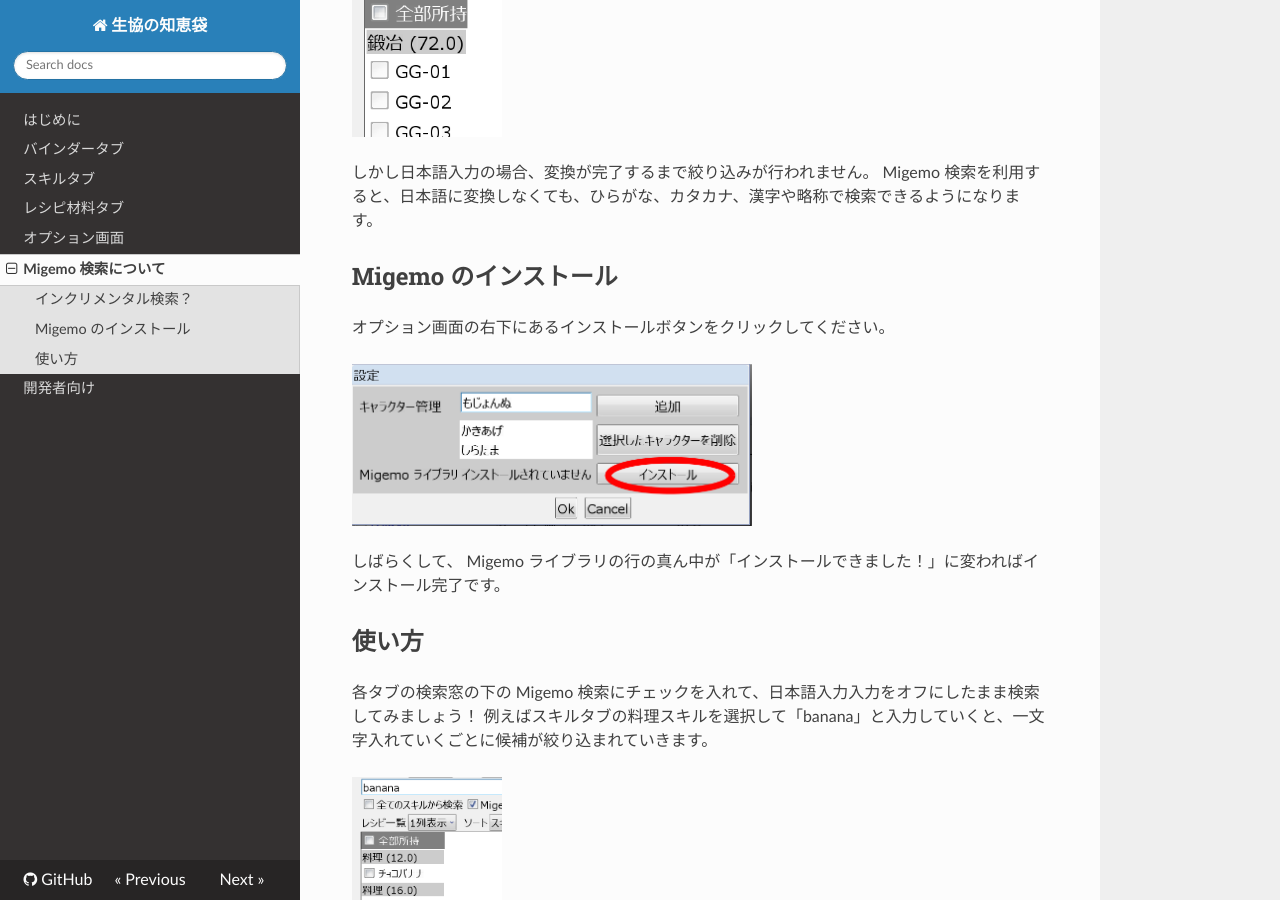
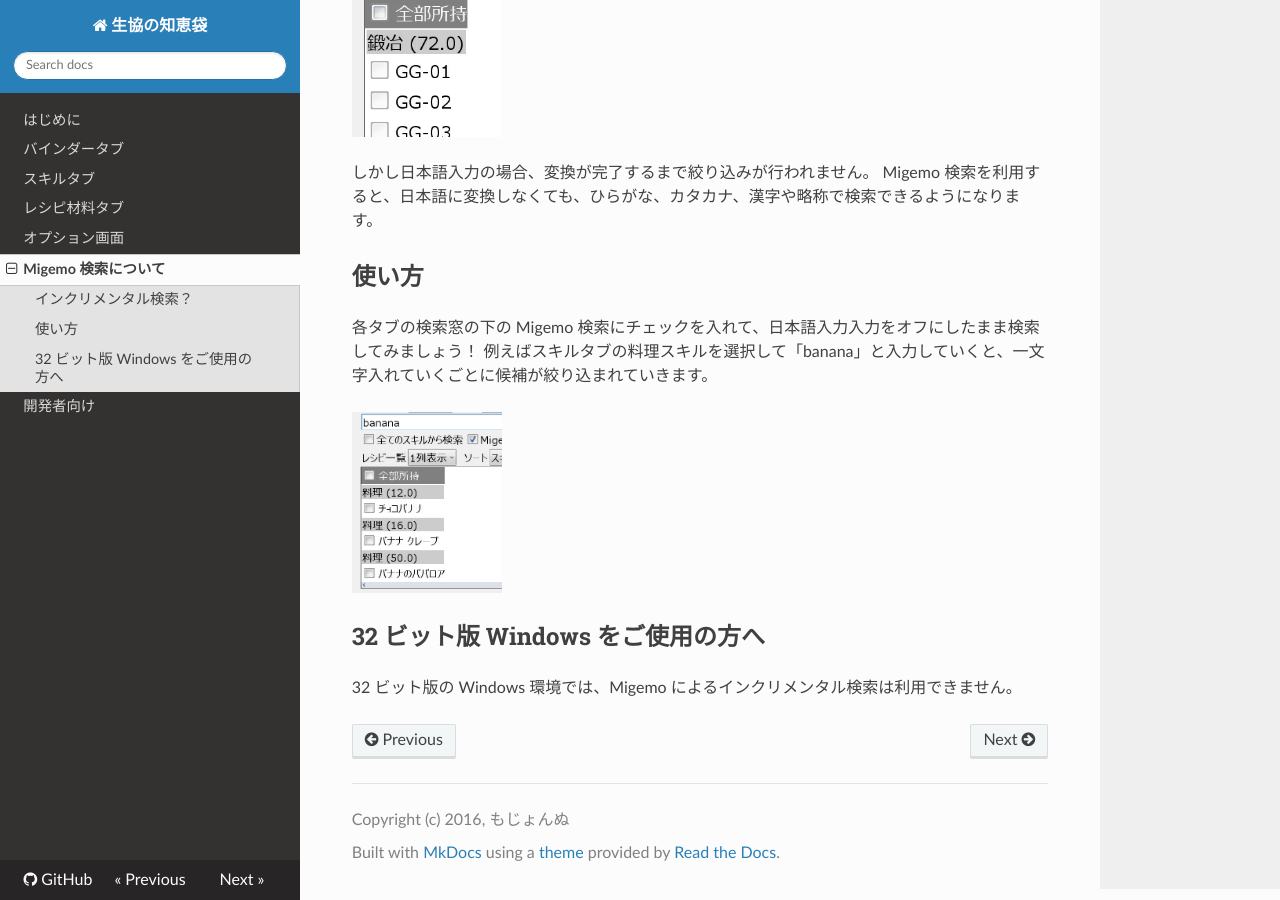
Before and after one commit to coop-mojo/moecoop, an MkDocs documentation site: the page built from docs/migemo.md, in a window 1280 px wide and 900 px high, scrolled down 501 px. Built offline with MkDocs 1.6.1, drawn with Linux system fonts in a browser that asks for light colours; nearby versions of some CDN libraries; old or Windows-style settings are respelled for this version of MkDocs.

Commit message:
ドキュメント内の Migemo 検索に関する記述を修正

```diff
--- a/docs/migemo.md
+++ b/docs/migemo.md
@@ -11,16 +11,12 @@
 しかし日本語入力の場合、変換が完了するまで絞り込みが行われません。
 Migemo 検索を利用すると、日本語に変換しなくても、ひらがな、カタカナ、漢字や略称で検索できるようになります。
 
-## Migemo のインストール
-オプション画面の右下にあるインストールボタンをクリックしてください。
-
-![オプション画面](img/migemo-install.png)
-
-しばらくして、 Migemo ライブラリの行の真ん中が「インストールできました！」に変わればインストール完了です。
-
 ## 使い方
 
 各タブの検索窓の下の Migemo 検索にチェックを入れて、日本語入力入力をオフにしたまま検索してみましょう！
 例えばスキルタブの料理スキルを選択して「banana」と入力していくと、一文字入れていくごとに候補が絞り込まれていきます。
 
 ![インクリメンタル検索](img/migemo-banana.png)
+
+## 32 ビット版 Windows をご使用の方へ
+32 ビット版の Windows 環境では、Migemo によるインクリメンタル検索は利用できません。
```
Also changed, not shown: docs/binder.md (+1 -1 lines), docs/material.md (+1 -1 lines), docs/skill.md (+1 -1 lines).
